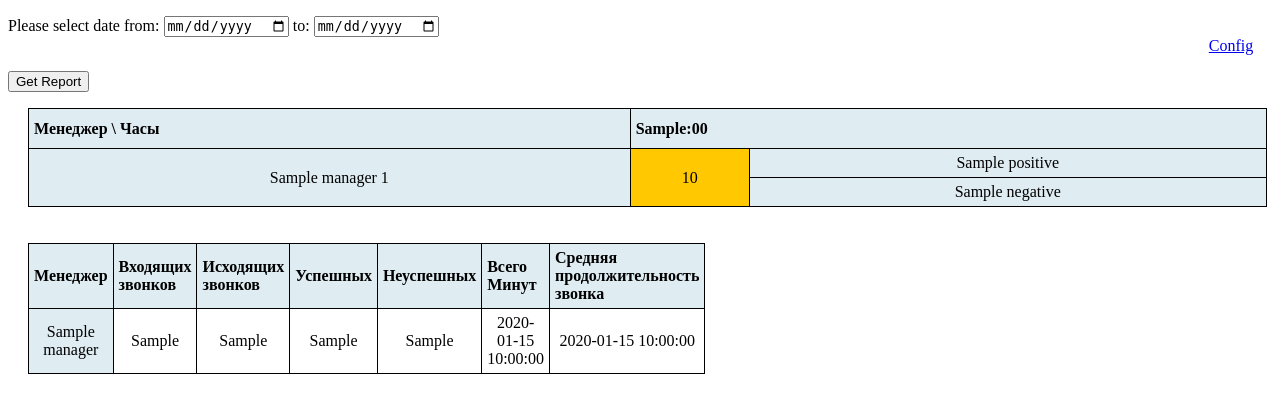
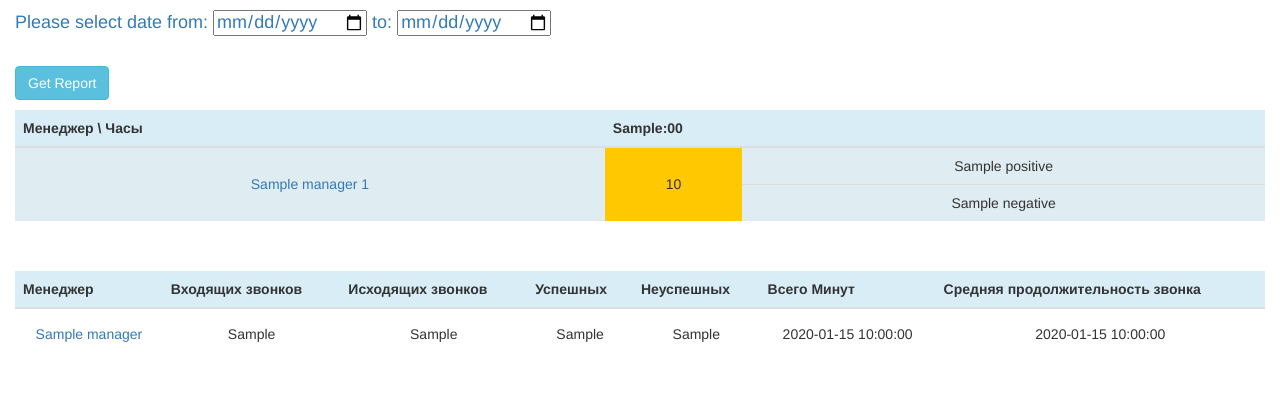
Before and after one commit to SergeyLatsarus/AsteriskStat, a Flask app: template app/templates/index.html in a window 1280 px wide; the page is wider, and only the part inside the window is pictured. Shown: the top 413 px of that part. Run offline with Flask 2, Linux system fonts and the light colour scheme; the template is opened without the code that fills it: values that come from a table or form of the project are taken from there, most other values are stand-ins (such as "Sample title", 1, 10 or a date in 2020); parts of the project's set-up code (start-up, migrations or seed data) failed here and were passed over; some libraries are stand-ins or nearby versions.

Commit message:
add bootstrap

```diff
--- a/app/templates/index.html
+++ b/app/templates/index.html
@@ -1,31 +1,22 @@
 <!DOCTYPE html>
 <html>
   <head>
-    <style>
-   table {
-    border-collapse: collapse; /* Отображать только одинарные линии */
-   }
-        table.t1  { margin-left:20px; }
-  table.t2  { margin-left:20px; }
-   th {
-    text-align: left; /* Выравнивание по левому краю */
-    background: #dfedf3; /* Цвет фона ячеек */
-    padding: 5px; /* Поля вокруг содержимого ячеек */
-    border: 1px solid black; /* Граница вокруг ячеек */
-   }
-   td {
-    padding: 5px; /* Поля вокруг содержимого ячеек */
-    border: 1px solid black; /* Граница вокруг ячеек */
-   }
-    </style>
+
       <title>Atserisk Stat</title>
       <meta charset="utf-8">
       <title>jQuery UI Datepicker - Default functionality</title>
       <link rel="stylesheet" href="//code.jquery.com/ui/1.11.4/themes/smoothness/jquery-ui.css">
+      <link rel="stylesheet" href="http://maxcdn.bootstrapcdn.com/bootstrap/3.3.5/css/bootstrap.min.css">
+      <script src="http://maxcdn.bootstrapcdn.com/bootstrap/3.3.5/js/bootstrap.min.js"></script>
       <script src="//code.jquery.com/jquery-1.10.2.js"></script>
       <script src="//code.jquery.com/ui/1.11.4/jquery-ui.js"></script>
       <link rel="stylesheet" href="/resources/demos/style.css">
 
+      <style>
+          table>tbody>tr>td, table>tbody>tr>th, table>tfoot>tr>td, table>tfoot>tr>th, table>thead>tr>td, table>thead>tr>th {
+            vertical-align: middle !important;
+          }
+      </style>
       <script>
       $(function() {
         $( "#datepicker_from" ).datepicker();
@@ -34,27 +25,31 @@
         $( "#datepicker_to" ).datepicker();
       });
       </script>
-
   </head>
 
   <body>
+  <div class="container-fluid">
       {% block content %}
         <form action="" method="post" name="input_date_from">
           {{form.hidden_tag()}}
           <p>
+          <h4 class="text-primary">
           Please select date from:
           {{ form.input_date_from(size=10, id="datepicker_from")}} to:
-          {{ form.input_date_to(size=10, id="datepicker_to")}} <span style="margin-left:95%;"> <a href="/config">Config</a></span>
+          {{ form.input_date_to(size=10, id="datepicker_to")}} <span style="margin-left:95%;">
+            </span>
+            <!--<a href="/config">Config</a></span>-->
               <br>
+          </h4>
           </p>
-        <p><input type="submit" value="Get Report"></p>
+        <p><input type="submit" class="btn btn-info" value="Get Report"></p>
         </form>
       {% endblock %}
 
-      <table class="t1" width="98%" align=center height="55%" border="0" cellpadding="0" cellspacing="0">
-        <thead align=center>
-            <tr style="background: #dfedf3" height=40 align=center>
-              <th colspan="2" rowspan="2">Менеджер \ Часы </th>
+      <table class="table">
+        <thead>
+            <tr class="info">
+              <th colspan="2" align=center  rowspan="2">Менеджер \ Часы </th>
 
             {% for i in work_hours %}
               <th colspan="2" rowspan="2" align=center >{{i}}:00</th>
@@ -62,15 +57,15 @@
 
             </tr>
         </thead>
-        <tbody align=center border=solid 1px #326e87>
+        <tbody>
 
             {% for manager in managers %}
 
-            <tr>
-              <td colspan="2" rowspan="2" style="background: #dfedf3">{{ managers[manager].caller_name }} {{ managers[manager].caller_id }}</td>
+            <tr align=center >
+              <td colspan="2" rowspan="2" align=center  style="background: #dfedf3" ><h5><p class="text-primary">{{ managers[manager].caller_name }} {{ managers[manager].caller_id }}</p></h5></td>
 
                 {% for i in work_hours %}
-                  <td rowspan="2" align=center class="row" id = "{{ managers[manager].caller_id }}aRow{{i}}" > {{managers[manager].details[i].duration}}</td>
+                  <td rowspan="2" align=center class="row v_align_center" id = "{{ managers[manager].caller_id }}aRow{{i}}" > {{managers[manager].details[i].duration}}</td>
                   <script>
                             if ({{ managers[manager].details[i].duration }} == 0) {
                               document.getElementById('{{ managers[manager].caller_id }}aRow{{i}}').style.background = "#ffffff";
@@ -88,7 +83,7 @@
                               document.getElementById('{{ managers[manager].caller_id }}aRow{{i}}').style.background = "#66CC33";
                             }
                   </script>
-                  <td style="background: #dfedf3 "> {{ managers[manager].details[i].positive  }} </td>
+                  <td style="background: #dfedf3 " align=center > {{ managers[manager].details[i].positive  }} </td>
 
                 {% endfor %}
 
@@ -109,12 +104,12 @@
         </tbody>
     </table>
 
-    <br><br>
+    <br>
 
-    <table class="t2" width="50%" align=left height="55%" border="0" cellpadding="0" cellspacing="0">
-      <thead rowspan="2">
-              <tr style="background: #dfedf3" height=40 align=center>
-              <th width="200" align=center >Менеджер</th>
+    <table class="table" align="center">
+      <thead rowspan="2" align="center" > <h5> <p class="text-primary">
+              <tr class="info" >
+              <th>Менеджер</th>
               <th>Входящих звонков</th>
               <th>Исходящих звонков</th>
               <th>Успешных</th>
@@ -128,7 +123,7 @@
         {% for manager in managers %}
 
           <tr>
-          <td style="background: #dfedf3">{{ managers[manager].caller_name }} </td>
+          <td><h5> <p class="text-primary">{{ managers[manager].caller_name }}</p> </h5>  </td>
           <td>{{ managers[manager].inbound_calls }}</td>
           <td>{{ managers[manager].outbound_calls }}</td>
           <td>{{ managers[manager].succesed_calls  }}</td>
@@ -143,6 +138,7 @@
 
 
     </table>
-
+  </div>
+  <br><br>
   </body>
 </html>
--- a/app/views.py
+++ b/app/views.py
@@ -10,7 +10,7 @@ import getData
 
 def index():
 
-    managers_num = ('205', '207', '223', '251', '300')
+    managers_num = ('205', '207', '223', '251', '300', '221', '227')
     work_hours = ('08','09','10','11','12','13','14','15','16','17','18','19','20')
 
     form = UserDate(request.form)
```
